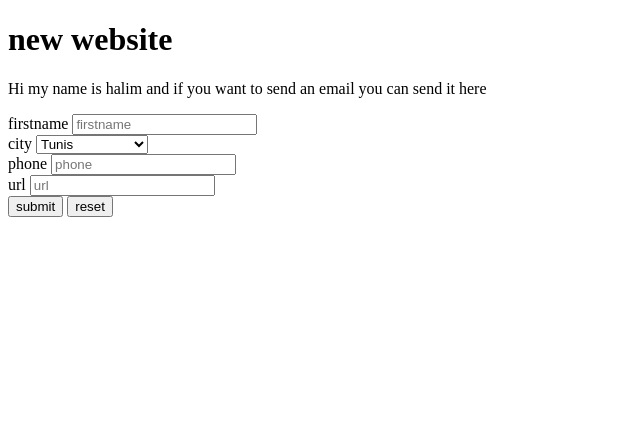
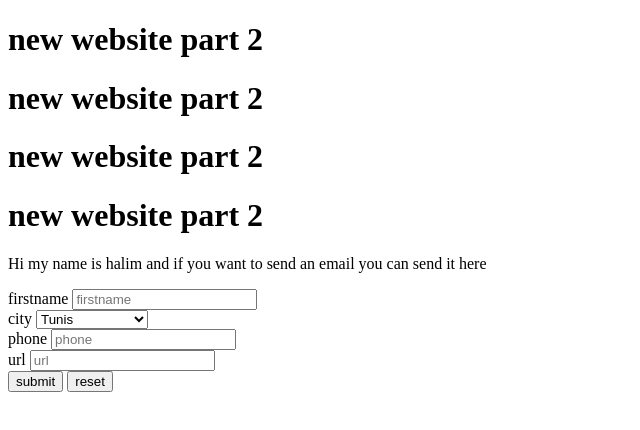
Before and after one commit to halim-boussada/workshop, a plain HTML site: page index.html in a window 1280 px wide. Shown: the whole page, without its empty margins (0-640 px from the left). Drawn offline with Linux system fonts and the light colour scheme.

Commit message:
new updates

```diff
--- a/index.html
+++ b/index.html
@@ -10,7 +10,10 @@
     />
   </head>
   <body>
-    <h1>new website</h1>
+    <h1>new website part 2</h1>
+    <h1>new website part 2</h1>
+    <h1>new website part 2</h1>
+    <h1>new website part 2</h1>
     <p>
       Hi my name is halim and if you want to send an email you can send it here
     </p>
```
